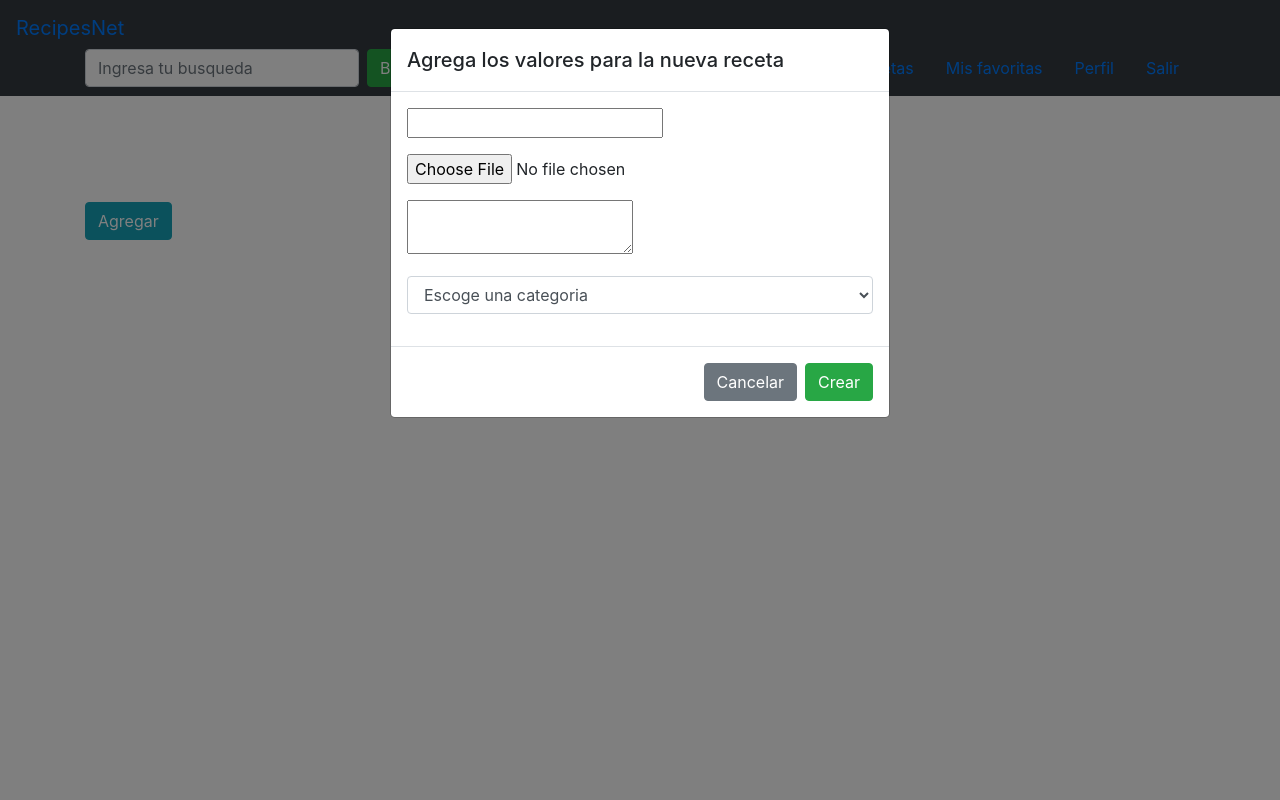
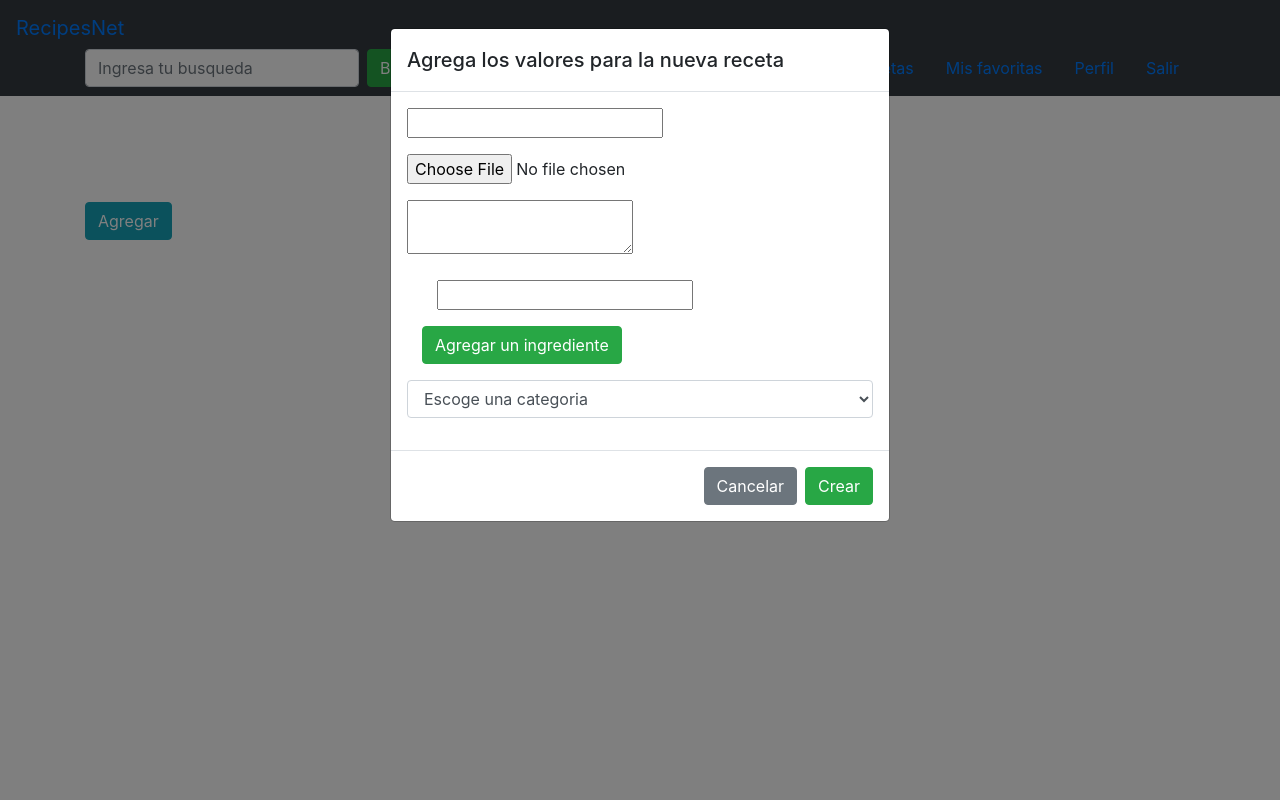
Before and after one commit to RodrigoVelazquez99/recipesNet, a Django app: template recipes/templates/recipes/recipes.html in a window 1280 px wide, after a click on "Agregar". Run offline with Django 3.2, Linux system fonts and the light colour scheme; the template is opened without the code that fills it: values that come from a table or form of the project are taken from there, others are empty; some libraries are stand-ins or nearby versions.

Commit message:
Se pueden agregar ingredientes dinamicamente

```diff
--- a/recipes/templates/recipes/recipes.html
+++ b/recipes/templates/recipes/recipes.html
@@ -2,6 +2,8 @@
 
 {% block head_content %}
   <title>Mis recetas</title>
+  {% load static %}
+  <script async type="text/javascript" src="{% static 'recipes/js/add_ingredient.js' %}" ></script>
 {% endblock %}
 
 {% block content%}
@@ -52,17 +54,30 @@
             <h5 class="modal-title">Agrega los valores para la nueva receta</h5>
           </div>
             <form action="{% url 'add_recipe' %}" method="post" enctype="multipart/form-data">
+              <div class="modal-body">
               {% csrf_token %}
-            <div class="modal-body">
                 <div class="form-group">
                   <input type="text" name="name" value="{{form.data.name}}"required />
                 </div>
+
                 <div class="form-group">
                   <input type="file" name="image" accept="image/*" required/>
                 </div>
+
                 <div class="form-group">
                   <textarea type="text" name="description">{{form.data.description}}</textarea>
                 </div>
+
+                <div id="ingredients_list" class="container">
+                  <div class="container pt-1">
+                    <input type="text" name="ingredient" required>
+                  </div>
+                </div>
+
+                <div class="container py-3">
+                  <button id="add_ingredient" class="btn btn-success" type="button" name="button">Agregar un ingrediente</button>
+                </div>
+
                 <div class="form-group">
                   <select class="form-control" name="category" required>
                     <option value="">Escoge una categoria</option>
--- a/recipes/views.py
+++ b/recipes/views.py
@@ -39,9 +39,14 @@ def new_recipe(request):
         user = request.user
         chef = Chef.objects.get(user=user)
         form = RecipeForm(request.POST, request.FILES)
+        list_ingredients = request.POST.getlist('ingredient')
+        list_ingredients = list (set (list_ingredients))
         if form.is_valid():
             recipe = form.save(commit=False)
             recipe.owner = chef
+            recipe.save()
+            for ingredient in list_ingredients:
+                recipe.add_ingredient(ingredient)
             recipe.save()
             return redirect("/recipes")
         else:
```
Lines whose indentation alone changed are shown as unchanged.
